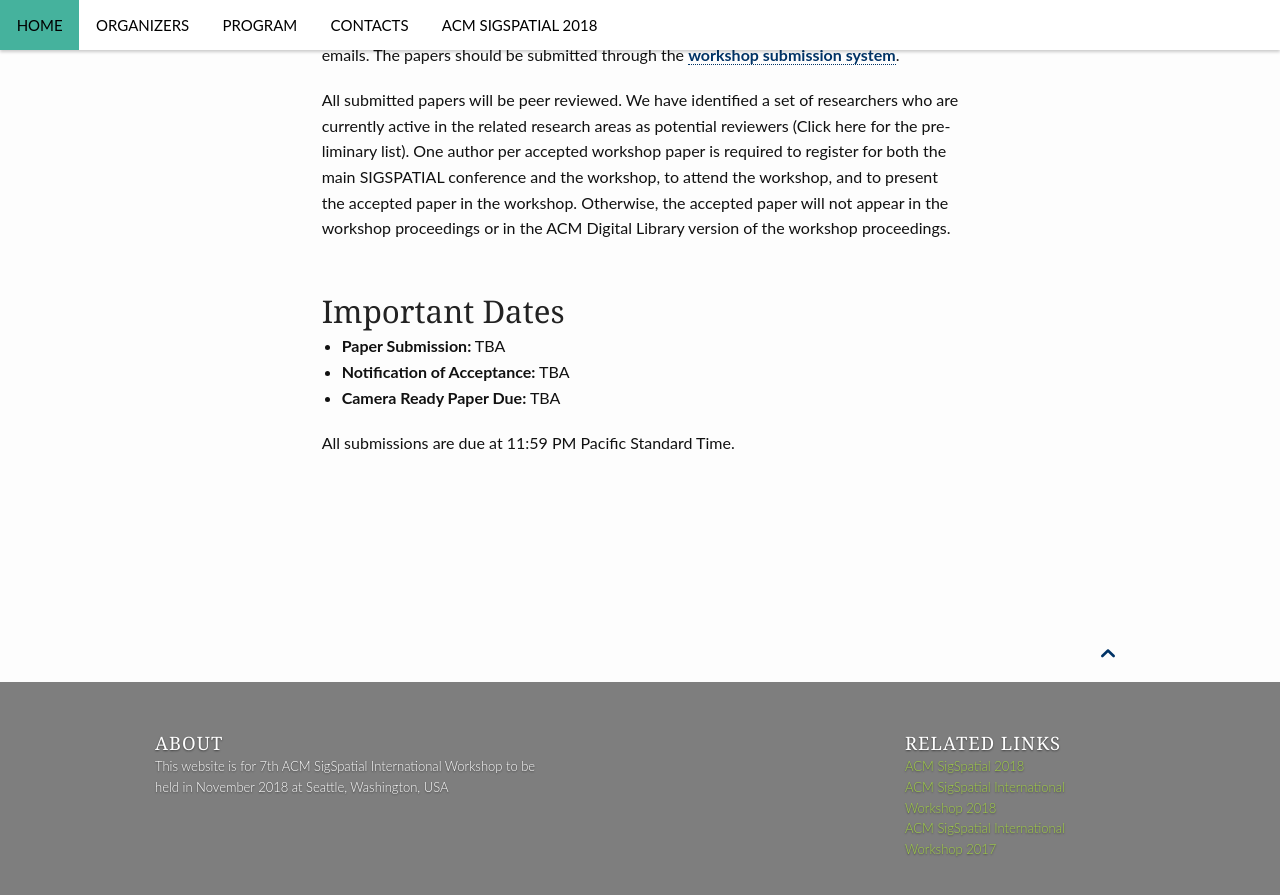
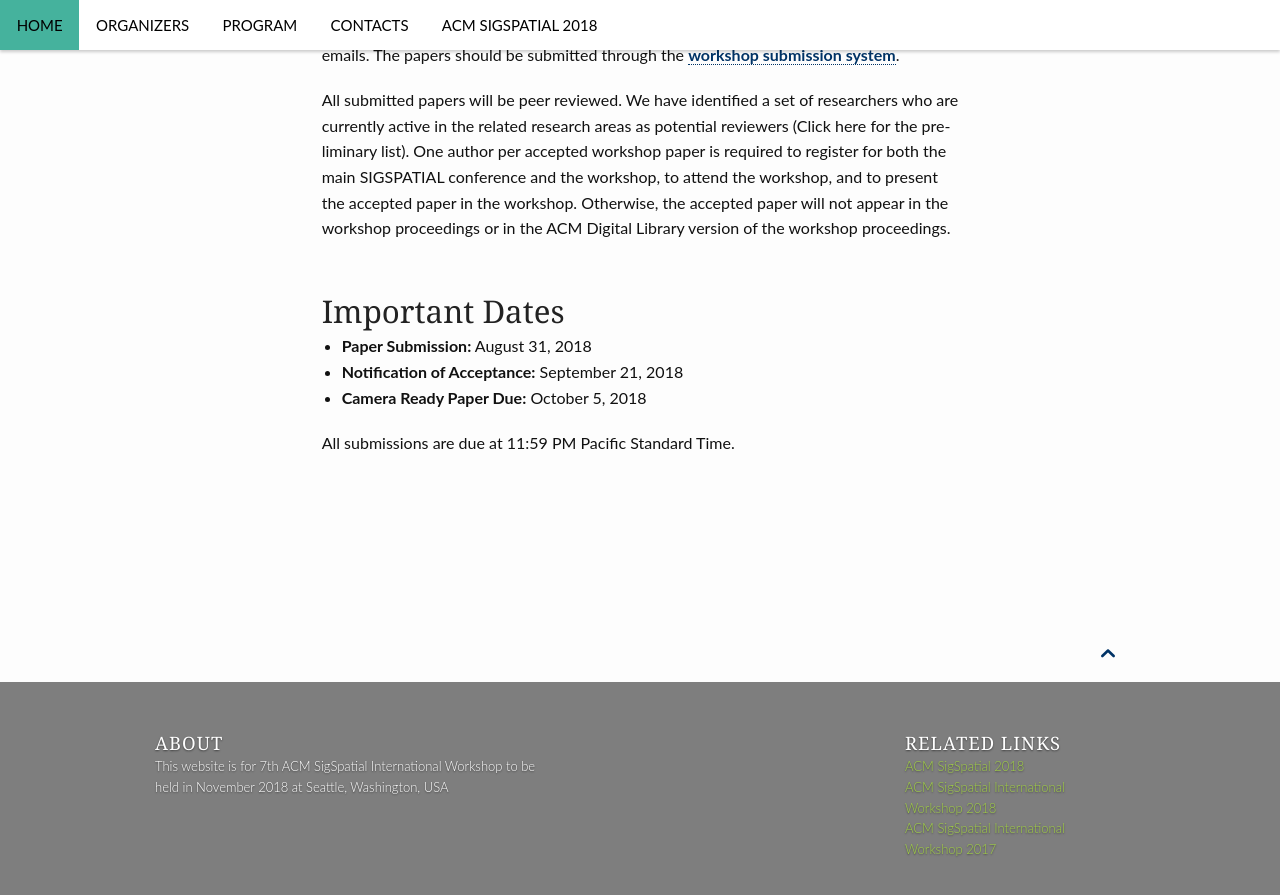
Before and after one commit to bigspatial2019/bigspatial-2018.github.io, a Jekyll site: the page built from index.md, in a window 1280 px wide and 900 px high, scrolled down 2348 px. Shown: the top 895 px of the window. Built offline with Jekyll 4.4.1, drawn with Linux system fonts in a browser that asks for light colours; comment, search, counter and statistics services are not loaded.

Commit message:
Updating files :dash:

```diff
--- a/index.md
+++ b/index.md
@@ -55,8 +55,8 @@ All submitted papers will be peer reviewed. We have identified a set of research
 
 ## Important Dates
 
-* **Paper Submission:** TBA
-* **Notification of Acceptance:** TBA
-* **Camera Ready Paper Due:** TBA
+* **Paper Submission:** August 31, 2018
+* **Notification of Acceptance:** September 21, 2018
+* **Camera Ready Paper Due:** October 5, 2018
 
 All submissions are due at 11:59 PM Pacific Standard Time.
```
